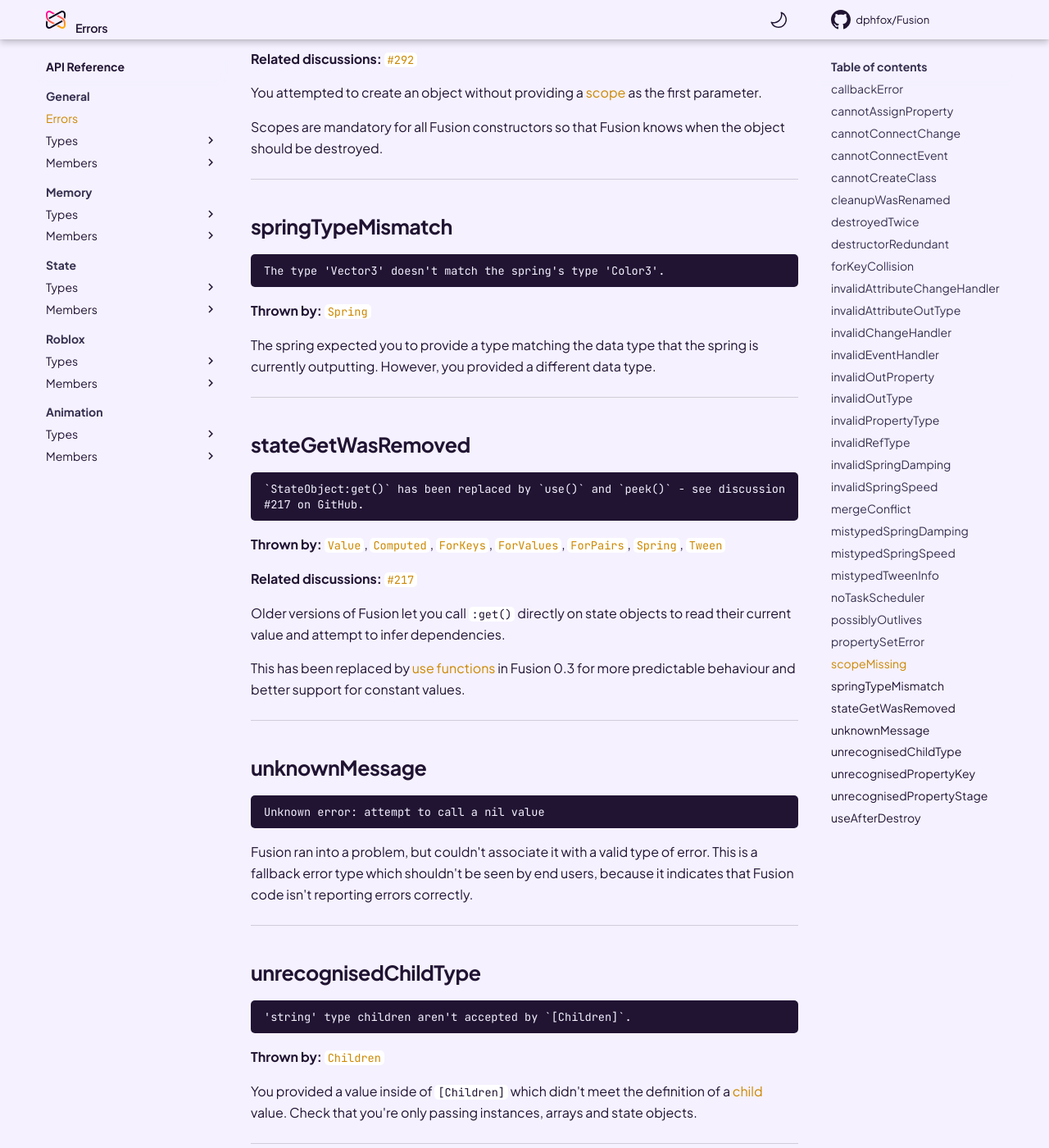
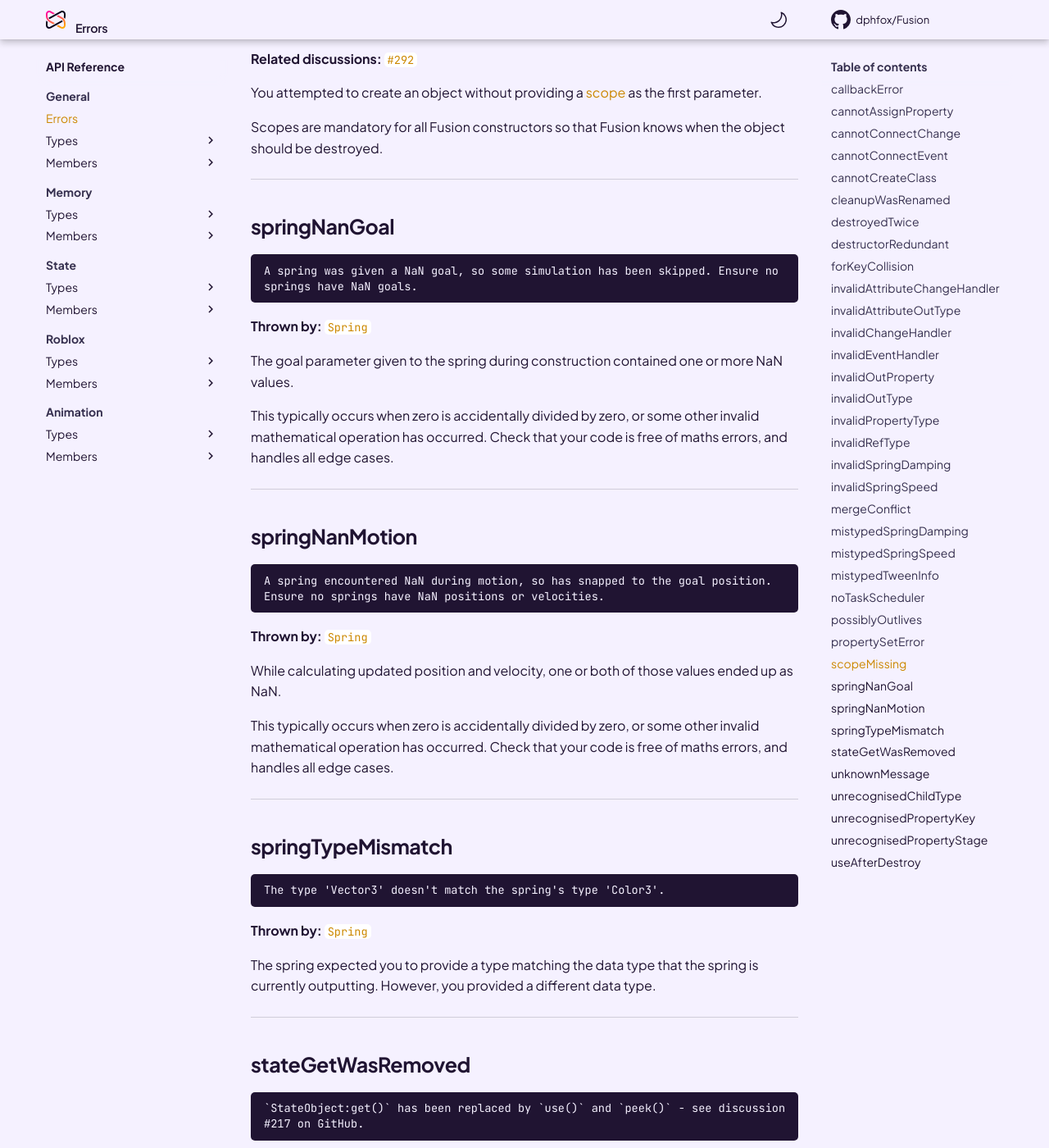
Before and after one commit to dphfox/Fusion, an MkDocs documentation site: the page built from docs/api-reference/general/errors.md, in a window 1280 px wide and 1400 px high, scrolled down 8817 px. Shown: the whole window at 82% size. Built offline with MkDocs 1.6.1 and Material for MkDocs 9.7.7, drawn with Linux system fonts in a browser that asks for light colours; comment, search, counter and statistics services are not loaded; the version menu is left out.

Commit message:
Add NaN protections for springs

````diff
--- a/docs/api-reference/general/errors.md
+++ b/docs/api-reference/general/errors.md
@@ -598,6 +598,50 @@ object should be destroyed.
 
 <div class="fusiondoc-error-api-section" markdown>
 
+## springNanGoal
+
+```
+A spring was given a NaN goal, so some simulation has been skipped. Ensure no
+springs have NaN goals.
+```
+
+**Thrown by:**
+[`Spring`](../../animation/members/spring)
+
+The goal parameter given to the spring during construction contained one or more
+NaN values.
+
+This typically occurs when zero is accidentally divided by zero, or some other
+invalid mathematical operation has occurred. Check that your code is free of
+maths errors, and handles all edge cases.
+</div>
+
+-----
+
+<div class="fusiondoc-error-api-section" markdown>
+
+## springNanMotion
+
+```
+A spring encountered NaN during motion, so has snapped to the goal position.
+Ensure no springs have NaN positions or velocities.
+```
+
+**Thrown by:**
+[`Spring`](../../animation/members/spring)
+
+While calculating updated position and velocity, one or both of those values
+ended up as NaN.
+
+This typically occurs when zero is accidentally divided by zero, or some other
+invalid mathematical operation has occurred. Check that your code is free of
+maths errors, and handles all edge cases.
+</div>
+
+-----
+
+<div class="fusiondoc-error-api-section" markdown>
+
 ## springTypeMismatch
 
 ```
````
Also changed, not shown: 2 other files.
